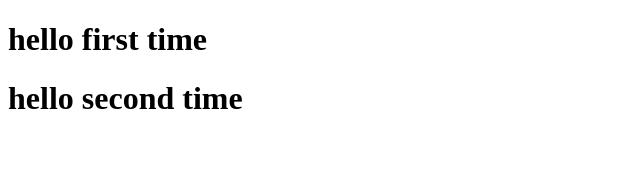
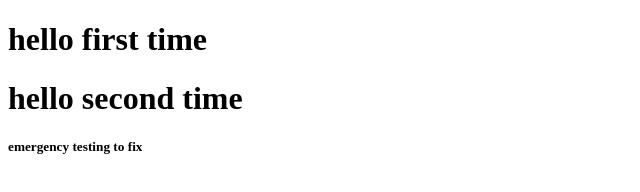
Before and after one commit to ajayrajput74/testing-git, a plain HTML site: page index.html in a window 1280 px wide. Shown: the whole page, without its empty margins (0-640 px from the left). Drawn offline with Linux system fonts and the light colour scheme.

Commit message:
small testing in index.html

```diff
--- a/index.html
+++ b/index.html
@@ -6,5 +6,6 @@
 <body>
 <h1>hello first time</h1>
 <h1>hello second time</h1>
+<h5>emergency testing to fix</h5>
 </body>
 </html>
```
